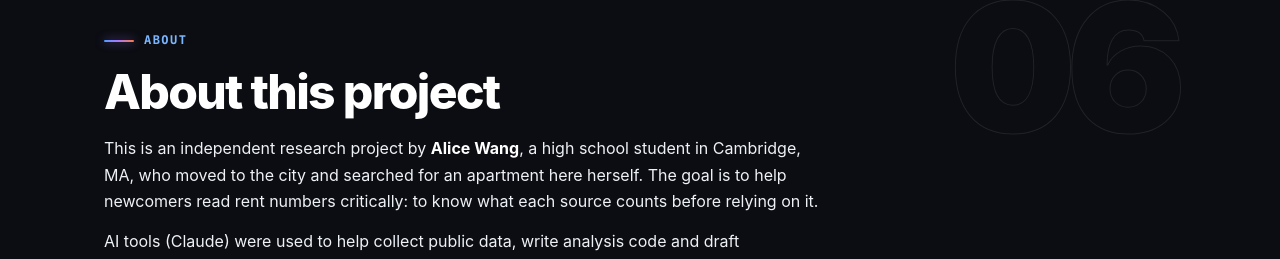
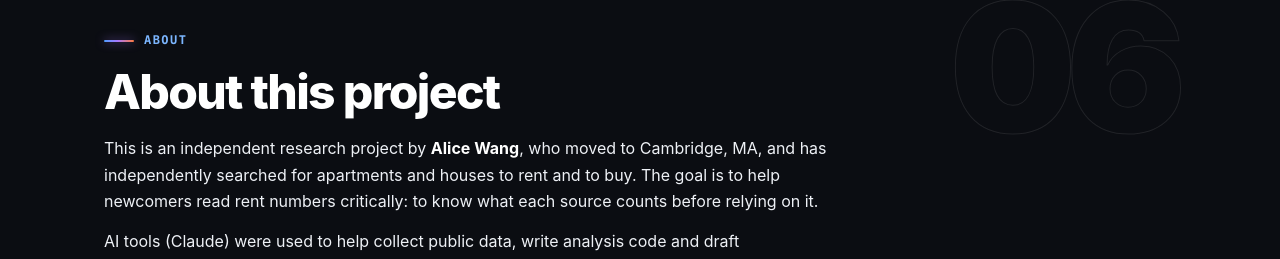
Before and after one commit to alice-zWang/cambridge-rent-sources, a plain HTML site: page docs/index.html in a window 1280 px wide. Shown: the part 9080-9339 px from the top of the page. Drawn offline with Linux system fonts and the light colour scheme.

Commit message:
Website: revise About sentence (independent home search; no school mention)
Co-Authored-By: Claude Opus 5.5 <noreply@anthropic.com>

```diff
--- a/docs/index.html
+++ b/docs/index.html
@@ -488,7 +488,7 @@ python analysis/run_all.py</code></pre>
   <div class="wrap">
     <p class="kicker">About</p>
     <h2>About this project</h2>
-    <p>This is an independent research project by <b>Alice Wang</b>, a high school student in Cambridge, MA, who moved to the city and searched for an apartment here herself. The goal is to help newcomers read rent numbers critically: to know what each source counts before relying on it.</p>
+    <p>This is an independent research project by <b>Alice Wang</b>, who moved to Cambridge, MA, and has independently searched for apartments and houses to rent and to buy. The goal is to help newcomers read rent numbers critically: to know what each source counts before relying on it.</p>
     <p>AI tools (Claude) were used to help collect public data, write analysis code and draft documentation. All figures can be checked against the listed sources and rebuilt with the included scripts.</p>
     <h3 style="margin-top: 24px;">Sources</h3>
     <ul class="clean">
```
